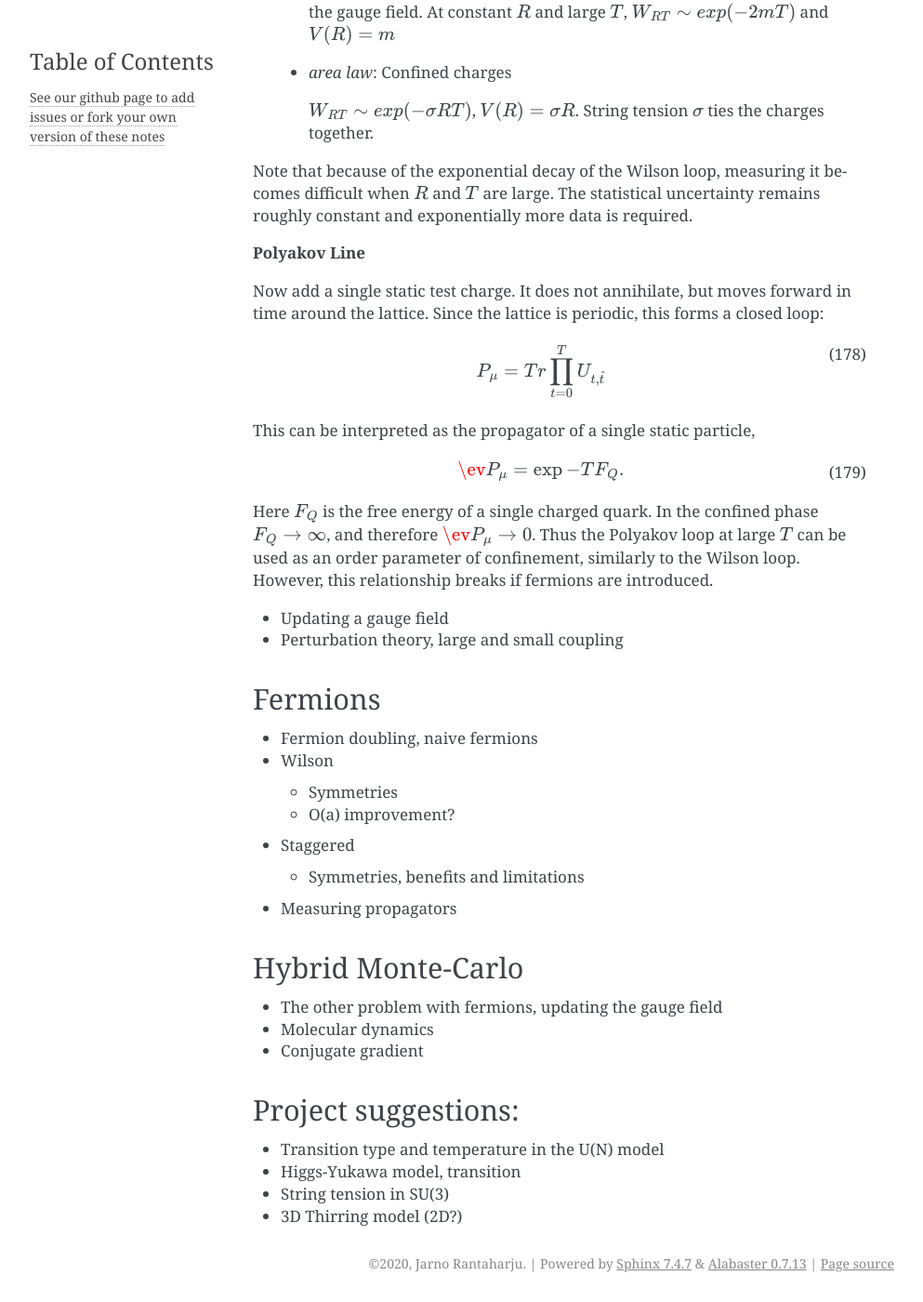
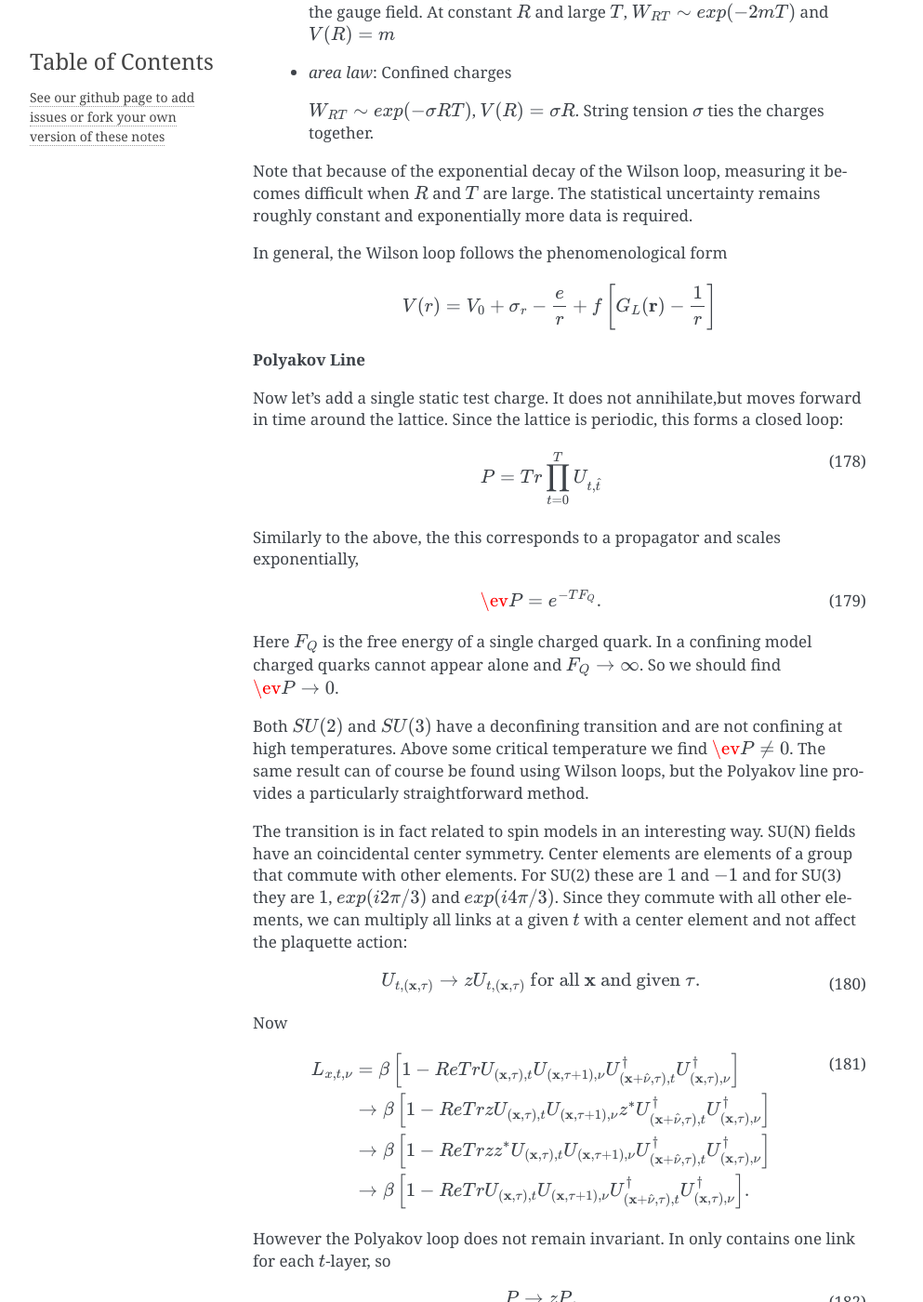
Before and after one commit to rantahar/Lattice-Field-Theory, a Sphinx documentation site: the page built from source/index.rst, in a window 1280 px wide and 1400 px high, scrolled down 43692 px. Shown: the whole window at 93% size, without its empty margins (148-1141 px from the left). Built offline with Sphinx 7.4.7, drawn with Linux system fonts in a browser that asks for light colours; pages that are not in the unit, such as notebooks, are missing from menus; some of the changed text lies outside the part shown.

Commit message:
Expand on Polyakov loops

```diff
--- a/source/index.rst
+++ b/source/index.rst
@@ -2189,38 +2189,71 @@ Note that because of the exponential decay of the Wilson loop, measuring it beco
 :math:`R` and :math:`T` are large. The statistical uncertainty remains roughly constant and exponentially
 more data is required.
 
+In general, the Wilson loop follows the phenomenological form
+
+.. math::
+   V(r) = V_0 + \sigma_r - \frac er + f\left[ G_L({\bf r}) - \frac 1r \right]
+
 
 **Polyakov Line**
 
-Now add a single static test charge. It does not annihilate, but moves forward in time around the lattice.
-Since the lattice is periodic, this forms a closed loop:
-
-.. math::
-   P_\mu = Tr \prod_{t=0}^{T} U_{t,\hat t}
-   :label:
-
-This can be interpreted as the propagator of a single static particle,
-
-.. math::
-   \ev{P_\mu} = \exp{-T F_Q}.
+Now let's add a single static test charge. It does not annihilate,but moves forward in time
+around the lattice. Since the lattice is periodic, this forms a closed loop:
+
+.. math::
+   P = Tr \prod_{t=0}^{T} U_{t,\hat t}
+   :label:
+
+Similarly to the above, the this corresponds to a propagator and scales exponentially,
+
+.. math::
+   \ev{P} = e^{-T F_Q}.
    :label:
 
 Here :math:`F_Q` is the free energy of a single charged quark.
-In the confined phase :math:`F_Q\to\infty`, and therefore :math:`\ev{P_\mu}\to 0`.
-Thus the Polyakov loop at large :math:`T` can be used as an order parameter of confinement,
-similarly to the Wilson loop.
-However, this relationship breaks if fermions are introduced.
-
-
-
-
-
-
-
--   Updating a gauge field
-
-
--   Perturbation theory, large and small coupling
+In a confining model charged quarks cannot appear alone and :math:`F_Q\to\infty`.
+So we should find :math:`\ev{P}\to 0`.
+
+Both :math:`SU(2)` and :math:`SU(3)` have a deconfining transition and are not
+confining at high temperatures. Above some critical temperature we find :math:`\ev{P} \neq 0`.
+The same result can of course be found using Wilson loops, but the Polyakov line provides
+a particularly straightforward method.
+
+The transition is in fact related to spin models in an interesting way. SU(N) fields have
+an coincidental center symmetry. Center elements are elements of a group that commute with
+other elements. For SU(2) these are :math:`1` and :math:`-1` and for SU(3) they are
+:math:`1`, :math:`exp(i2\pi/3)` and :math:`exp(i4\pi/3)`. Since they commute with all other
+elements, we can multiply all links at a given :math:`t` with a center element and not affect
+the plaquette action:
+
+.. math::
+   U_{t,({\bf x},\tau)} \to zU_{t,({\bf x},\tau)}  \textrm{ for all } {\bf x} \textrm{ and given } \tau.
+   :label:
+
+Now
+
+.. math::
+   L_{x,t,\nu} &= \beta \left [ 1 - ReTr U_{({\bf x}, \tau), t} U_{({\bf x}, \tau+1),\nu} U^\dagger_{({\bf x}+\hat\nu, \tau), t} U^\dagger_{({\bf x}, \tau),\nu} \right ]\\
+   &\to \beta \left [ 1 - ReTr z U_{({\bf x}, \tau), t} U_{({\bf x}, \tau+1),\nu} z^*U^\dagger_{({\bf x}+\hat\nu, \tau), t} U^\dagger_{({\bf x}, \tau),\nu} \right ]\\
+   &\to \beta \left [ 1 - ReTr z z^* U_{({\bf x}, \tau), t} U_{({\bf x}, \tau+1),\nu} U^\dagger_{({\bf x}+\hat\nu, \tau), t} U^\dagger_{({\bf x}, \tau),\nu} \right ]\\
+   &\to \beta \left [ 1 - ReTr U_{({\bf x}, \tau), t} U_{({\bf x}, \tau+1),\nu} U^\dagger_{({\bf x}+\hat\nu, \tau), t} U^\dagger_{({\bf x}, \tau),\nu} \right ].
+   :label:
+
+However the Polyakov loop does not remain invariant. In only contains one link for each :math:`t`-layer, so
+
+.. math::
+   P \to zP.
+   :label:
+
+Since all configurations that differ by a center trasformation have the same weight,
+the expectation value is
+
+.. math::
+   \ev P = \frac 1N \sum_{n=0}^{N-1} e^{in\pi/N} \ev P = 0.
+   :label:
+
+
+
 
 Fermions
 ========
```
